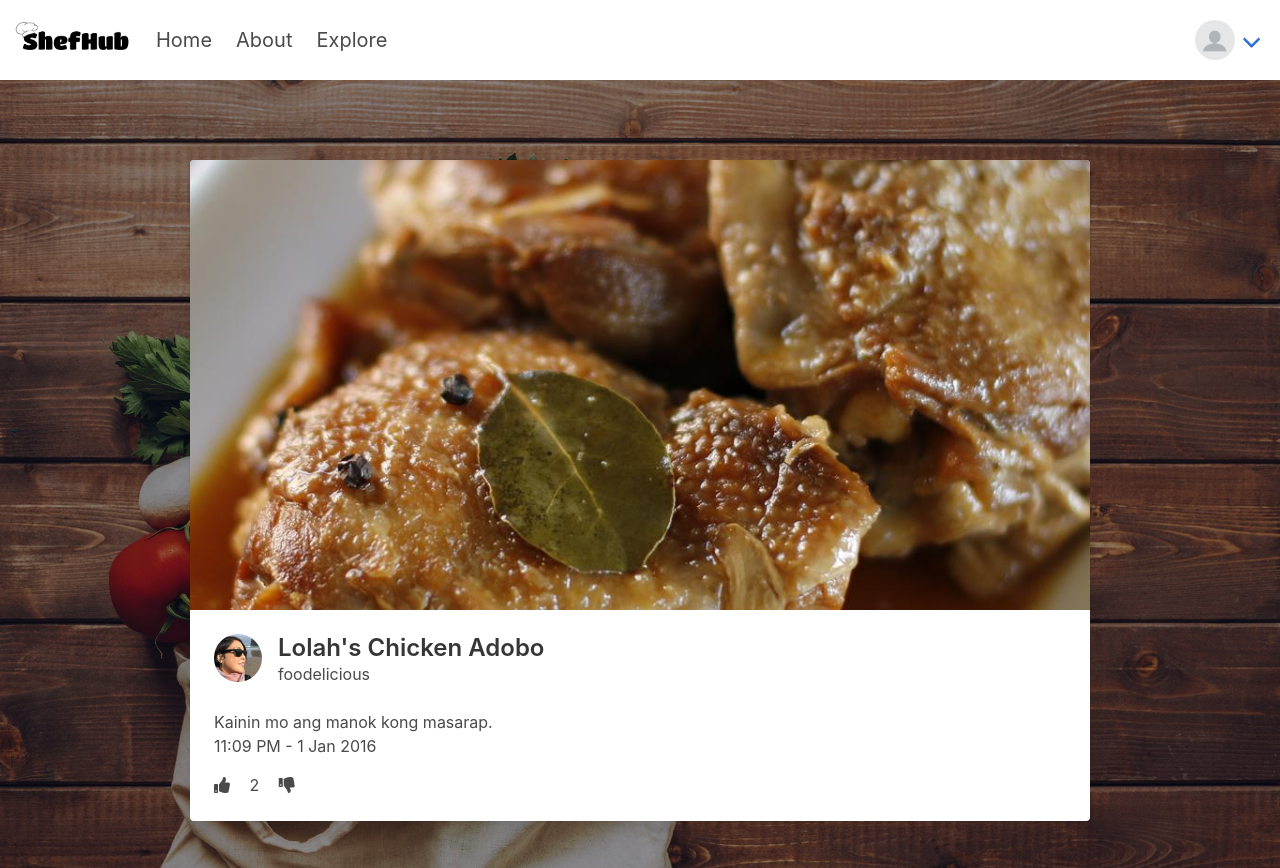
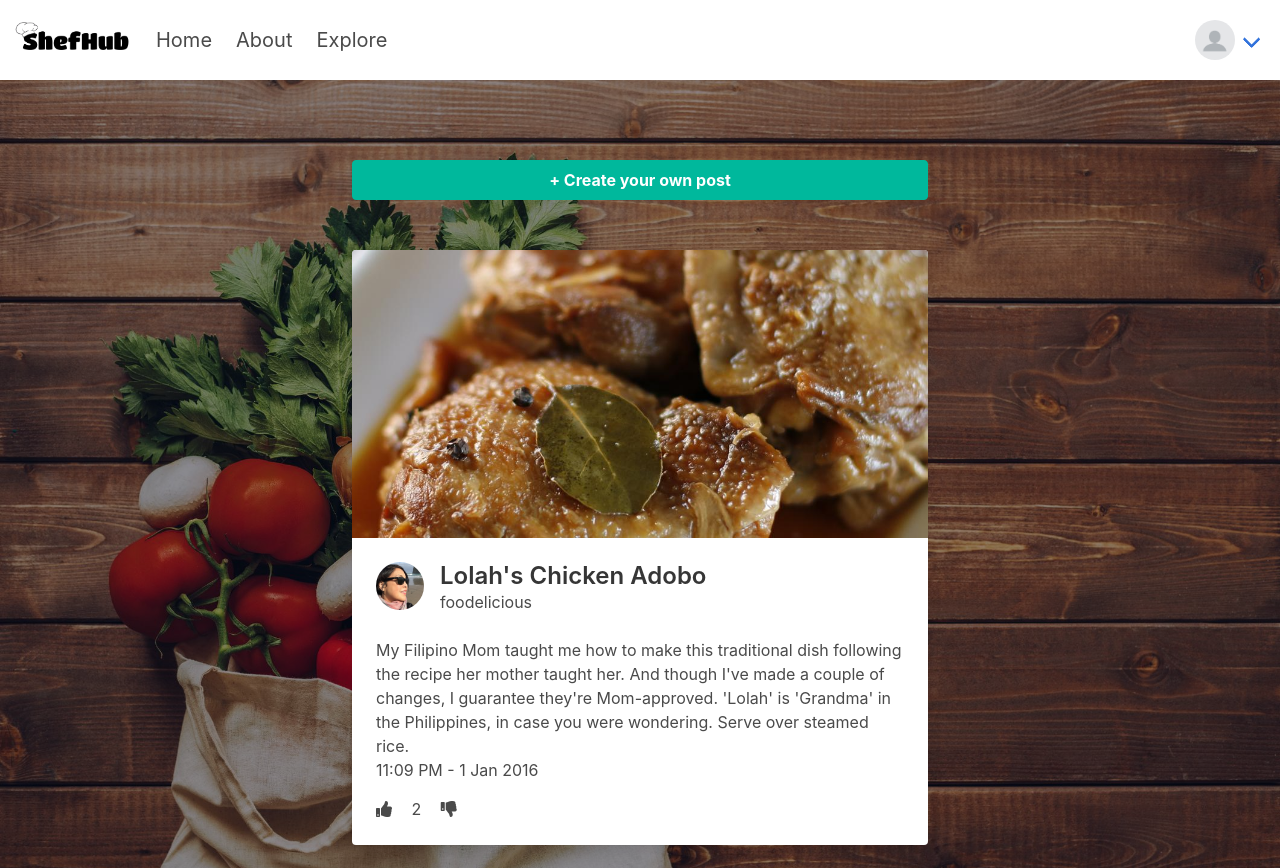
Before and after one commit to GabPua/CCAPDEV_Project, a PHP site: page /newsfeed.html in a window 1280 px wide. Shown: the top 868 px of the page. Run offline with PHP 8.4, Linux system fonts and the light colour scheme.

Commit message:
update(newsfeed): add post button

```diff
--- a/frontend/includes/custom.css
+++ b/frontend/includes/custom.css
@@ -104,10 +104,6 @@
 
 .container.recipe-view .post-header .vote-header i {
     color: black;
-}
-
-.container.recipe-view .post-header .vote-header i:hover {
-    cursor: pointer;
 }
 
 .post-header .image.is-16by9 {
@@ -328,8 +324,8 @@ header .navbar-link:not(.is-arrowless) {
 
 #menu .card {
     max-width: 900px;
-    width: 80vw;
-    min-width: 600px;
+    width: 45vw;
+    min-width: 400px;
     margin-bottom: 50px;
 }
 
@@ -352,3 +348,20 @@ header .navbar-link:not(.is-arrowless) {
 .downvote.is-active {
     color: blue !important;
 }
+
+.upvote:hover {
+    cursor: pointer;
+}
+
+.downvote:hover {
+    cursor: pointer;
+}
+
+#go-create-post {
+    width: 45vw;
+    margin-bottom: 50px;
+    background-color: #00b89c;
+    font-weight: bold;
+    border-color: #00b89c;
+    color: white;
+}
--- a/frontend/newsfeed.html
+++ b/frontend/newsfeed.html
@@ -55,6 +55,8 @@
         </header>
 
         <main class='is-fullhd fill page-height parallax vegetable-bg' id='menu'>
+            <a href='./users/createpost.html' class='button' id='go-create-post'>+ Create your own post</a>
+
             <div class='card'>
                 <a class='card-image' href='./food/chicken_adobo.html'>
                     <figure class='image is-2by1'>
@@ -76,7 +78,7 @@
                     </div>
 
                     <div class='content'>
-                        Kainin mo ang manok kong masarap.
+                        My Filipino Mom taught me how to make this traditional dish following the recipe her mother taught her. And though I've made a couple of changes, I guarantee they're Mom-approved. 'Lolah' is 'Grandma' in the Philippines, in case you were wondering. Serve over steamed rice.
                         <br>
                         <time datetime='2016-1-1'>11:09 PM - 1 Jan 2016</time>
 
@@ -109,7 +111,7 @@
                     </div>
 
                     <div class='content'>
-                        Sarap nito, grabe!
+                        I consider this the king of comfort food casseroles. What I love about this recipe, other than that it is simple and easy, is that it doesn't require the traditional can of cream of mushroom soup--but it still has the same amount of creamy, decadent goodness that every casserole should. Serve this with a green salad on the side.
                         <br>
                         <time datetime='2016-1-1'>11:09 PM - 1 Jan 2016</time>
 
@@ -142,7 +144,7 @@
                     </div>
 
                     <div class='content'>
-                        Delicious potatoes for a healthy diet. Let's eat!
+                        The secret to these deliciously crusty potatoes is the pre-oven boiling in a salted and seasoned liquid. The potatoes not only absorb flavor and salt, but more importantly the surface of the potato cooks, which is what forms the great crunchy texture in the oven.
                         <br>
                         <time datetime='2016-1-1'>11:09 PM - 1 Jan 2016</time>
 
@@ -175,7 +177,7 @@
                     </div>
 
                     <div class='content'>
-                        Delicious fries for a healthy diet. Let's eat!
+                        Since I missed the whole Instant Pot® train, I had to make at least one air fryer recipe while they're still hot. And it doesn't get more classic than French fries; the generally accepted technique is pretty, dare I say, airtight, at this point, but I do have one extra trick in store! Finally, dip them in honey mustard, spicy ketchup, garlic aioli, or all 3 mixed together, like I did.
                         <br>
                         <time datetime='2016-1-1'>11:09 PM - 1 Jan 2016</time>
 
@@ -208,7 +210,7 @@
                     </div>
 
                     <div class='content'>
-                        Masarap promise!
+                        A great twist on cabbage salad. The peanut butter in the dressing is the secret.
                         <br>
                         <time datetime='2016-1-1'>11:09 PM - 1 Jan 2016</time>
 
```
